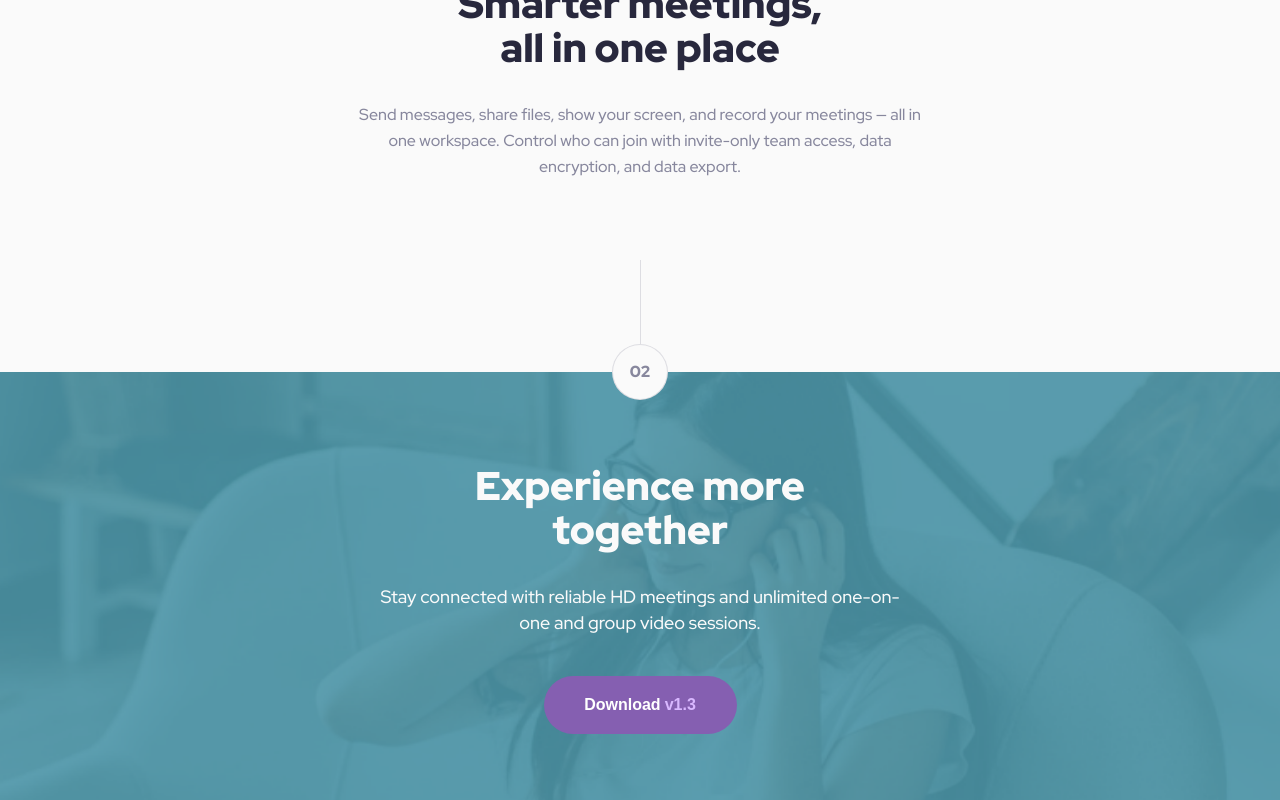
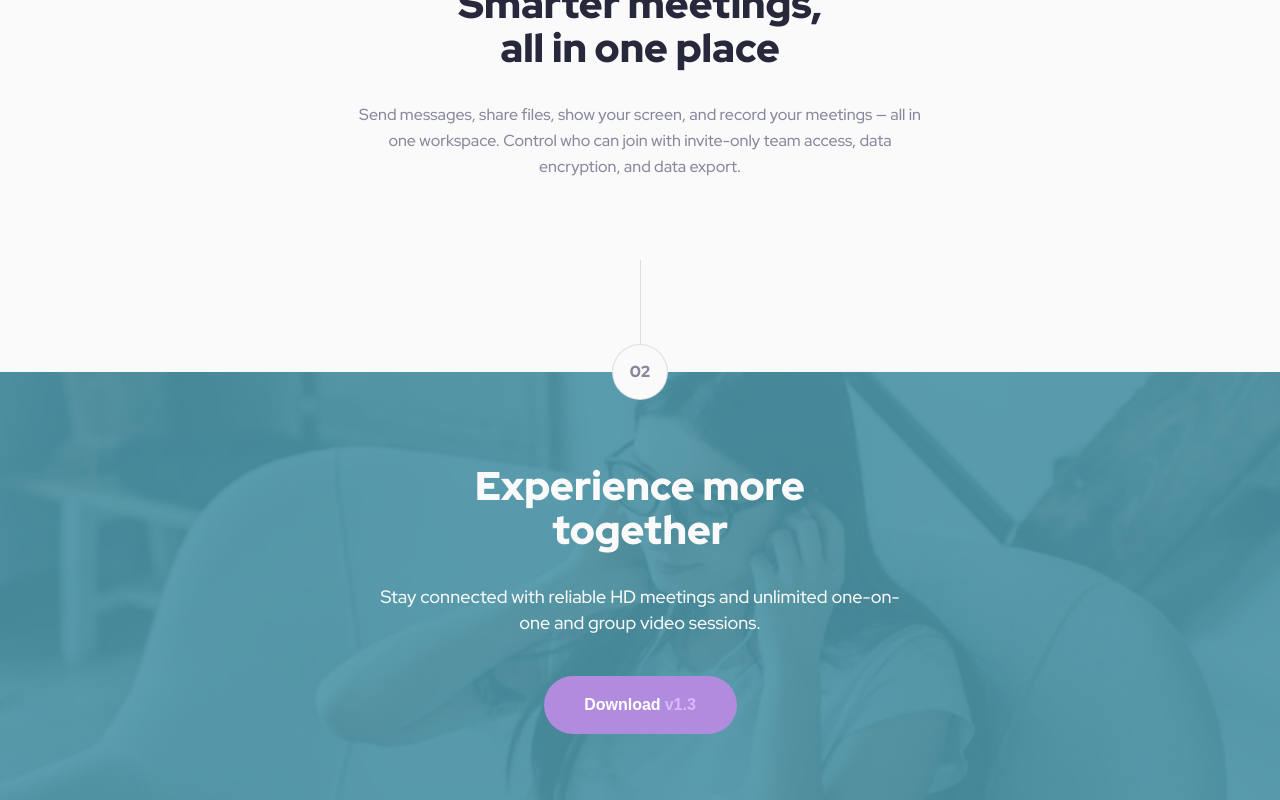
Before and after one commit to 0x41-li/meet-landing-page, a React (Create React App) app: page / in a window 1280 px wide. In both pictures the pointer is over the button 640 px from the left and 2017 px from the top of the page. Shown: the part 1312-2112 px from the top of the page. Built offline with nearby package versions, Linux system fonts and the light colour scheme.

Commit message:
second section btn hover state added

```diff
--- a/src/App.scss
+++ b/src/App.scss
@@ -566,6 +566,8 @@ h1 {
 
   cursor: pointer;
 
+  transition: background-color 0.4s;
+
   @media screen and (min-width: 768px) {
     margin-top: 40px;
   }
@@ -575,6 +577,11 @@ h1 {
 
     flex: 0 0 193px;
   }
+}
+
+.second-sec__btn:hover {
+
+  background: #B18BDD;
 }
 
 .second-sec__btn__version-number {
```
